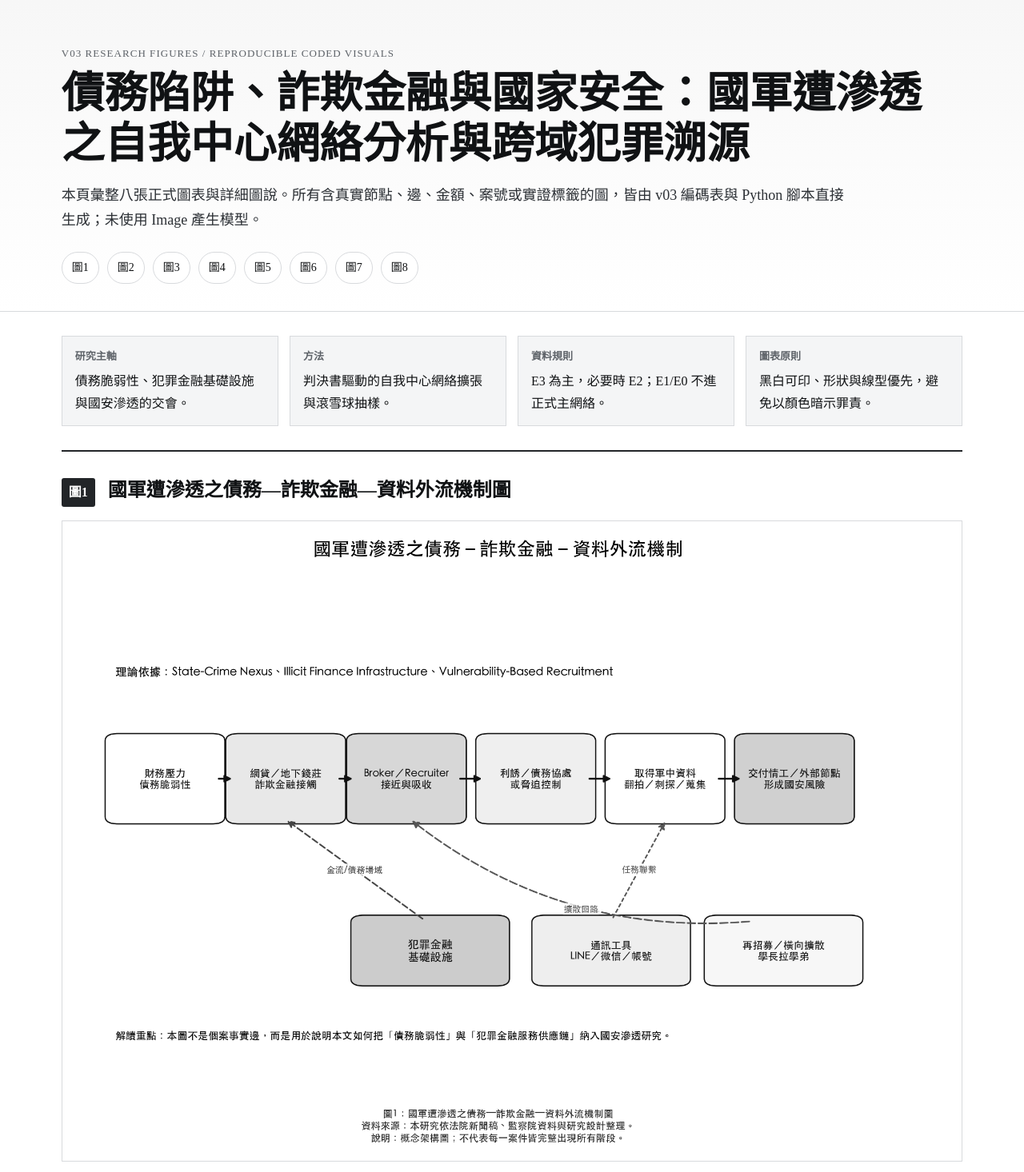
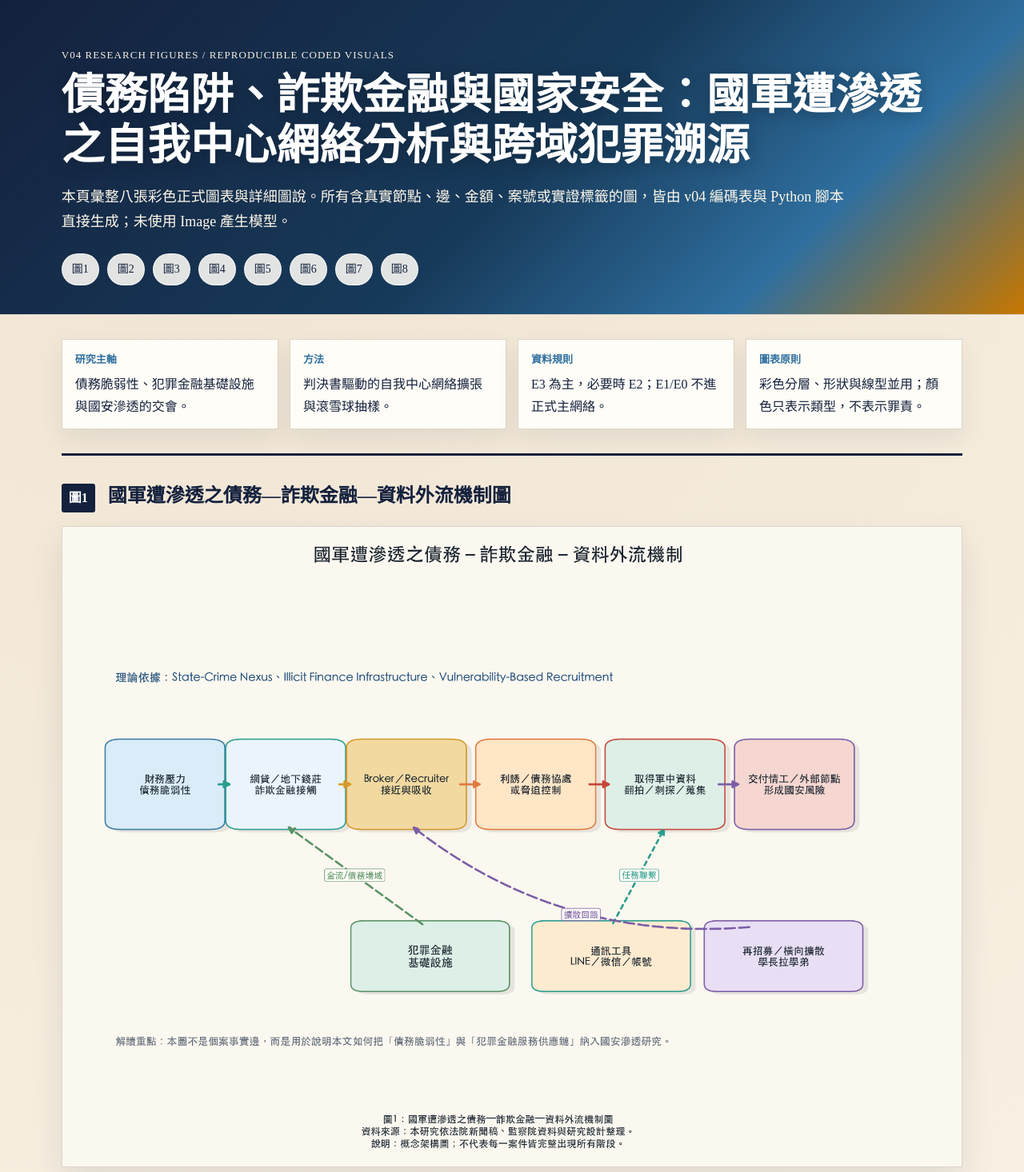
Before and after one commit to craigyu-PHD/debt-fraud-national-security-viz-20260512, a plain HTML site: page index.html in a window 1280 px wide. Shown: the top 1466 px of the page at 80% size. Drawn offline with Linux system fonts and the light colour scheme.

Commit message:
Publish v04 color research figures

```diff
--- a/index.html
+++ b/index.html
@@ -3,29 +3,30 @@
 <head>
   <meta charset="utf-8">
   <meta name="viewport" content="width=device-width, initial-scale=1">
-  <title>債務陷阱、詐欺金融與國家安全｜v03 圖表與圖說</title>
+  <title>債務陷阱、詐欺金融與國家安全｜v04 圖表與圖說</title>
   <style>
     :root {
-      --ink:#101214; --muted:#5d6268; --line:#d8dadd; --paper:#ffffff;
-      --soft:#f4f5f6; --panel:#fafafa; --dark:#222528;
+      --ink:#14213d; --muted:#5d6268; --line:#ded5c7; --paper:#fffaf0;
+      --soft:#f6efe2; --panel:#fffdf7; --dark:#14213d;
+      --blue:#2f6f9f; --green:#2c7a5a; --amber:#c77700; --red:#b13b3b; --purple:#6e578c;
     }
     * { box-sizing:border-box; }
-    body { margin:0; background:var(--paper); color:var(--ink); font-family:"PingFang TC","STHeiti",serif; line-height:1.72; }
-    header { padding:56px 6vw 34px; border-bottom:1px solid var(--line); background:linear-gradient(180deg,#f7f7f7,#fff); }
-    .kicker { font-size:13px; letter-spacing:.08em; color:var(--muted); text-transform:uppercase; }
-    h1 { font-size:clamp(30px,4.2vw,54px); line-height:1.16; margin:8px 0 14px; max-width:1100px; }
-    .lead { max-width:980px; font-size:18px; color:#2c3035; }
+    body { margin:0; background:radial-gradient(circle at 20% 0%, #f0e4d2 0, #fffaf0 34%, #fffdf7 100%); color:var(--ink); font-family:"PingFang TC","STHeiti",serif; line-height:1.72; }
+    header { padding:58px 6vw 36px; border-bottom:1px solid var(--line); background:linear-gradient(135deg,#14213d 0%,#173a5a 52%,#2f6f9f 78%,#c77700 100%); color:#fff; }
+    .kicker { font-size:13px; letter-spacing:.08em; color:#f6efe2; text-transform:uppercase; }
+    h1 { font-size:clamp(30px,4.2vw,54px); line-height:1.16; margin:8px 0 14px; max-width:1120px; text-shadow:0 3px 20px rgba(0,0,0,.28); }
+    .lead { max-width:980px; font-size:18px; color:#fff8ea; }
     nav { display:flex; flex-wrap:wrap; gap:10px; margin-top:24px; }
-    nav a { color:var(--ink); text-decoration:none; border:1px solid var(--line); padding:7px 12px; border-radius:999px; background:#fff; font-size:14px; }
+    nav a { color:#14213d; text-decoration:none; border:1px solid rgba(255,255,255,.72); padding:7px 12px; border-radius:999px; background:rgba(255,253,247,.88); font-size:14px; }
     main { padding:30px 6vw 70px; }
     .meta { display:grid; grid-template-columns:repeat(4,minmax(0,1fr)); gap:14px; margin-bottom:30px; }
-    .meta div { border:1px solid var(--line); background:var(--soft); padding:14px 16px; min-height:92px; }
-    .meta strong { display:block; font-size:13px; color:var(--muted); margin-bottom:6px; }
-    .figure-card { border-top:2px solid var(--dark); padding:28px 0 44px; }
+    .meta div { border:1px solid var(--line); background:var(--panel); padding:14px 16px; min-height:92px; box-shadow:0 12px 28px rgba(20,33,61,.08); }
+    .meta strong { display:block; font-size:13px; color:var(--blue); margin-bottom:6px; }
+    .figure-card { border-top:3px solid var(--dark); padding:30px 0 48px; }
     .figure-head { display:flex; align-items:baseline; gap:16px; margin-bottom:16px; }
     .figure-head span { font-weight:700; color:#fff; background:var(--dark); padding:4px 9px; border-radius:3px; }
     h2 { font-size:24px; margin:0; }
-    img { width:100%; display:block; border:1px solid var(--line); background:#fff; }
+    img { width:100%; display:block; border:1px solid var(--line); background:#fffdf7; box-shadow:0 18px 38px rgba(20,33,61,.10); }
     .caption { margin-top:16px; columns:2; column-gap:34px; font-size:15px; color:#262a2f; }
     .caption p { break-inside:avoid; margin:0 0 10px; }
     footer { border-top:1px solid var(--line); padding:28px 6vw; color:var(--muted); font-size:14px; }
@@ -35,9 +36,9 @@
 </head>
 <body>
   <header>
-    <div class="kicker">v03 research figures / reproducible coded visuals</div>
+    <div class="kicker">v04 research figures / reproducible coded visuals</div>
     <h1>債務陷阱、詐欺金融與國家安全：國軍遭滲透之自我中心網絡分析與跨域犯罪溯源</h1>
-    <p class="lead">本頁彙整八張正式圖表與詳細圖說。所有含真實節點、邊、金額、案號或實證標籤的圖，皆由 v03 編碼表與 Python 腳本直接生成；未使用 Image 產生模型。</p>
+    <p class="lead">本頁彙整八張彩色正式圖表與詳細圖說。所有含真實節點、邊、金額、案號或實證標籤的圖，皆由 v04 編碼表與 Python 腳本直接生成；未使用 Image 產生模型。</p>
     <nav><a href="#圖1">圖1</a><a href="#圖2">圖2</a><a href="#圖3">圖3</a><a href="#圖4">圖4</a><a href="#圖5">圖5</a><a href="#圖6">圖6</a><a href="#圖7">圖7</a><a href="#圖8">圖8</a></nav>
   </header>
   <main>
@@ -45,7 +46,7 @@
       <div><strong>研究主軸</strong>債務脆弱性、犯罪金融基礎設施與國安滲透的交會。</div>
       <div><strong>方法</strong>判決書驅動的自我中心網絡擴張與滾雪球抽樣。</div>
       <div><strong>資料規則</strong>E3 為主，必要時 E2；E1/E0 不進正式主網絡。</div>
-      <div><strong>圖表原則</strong>黑白可印、形狀與線型優先，避免以顏色暗示罪責。</div>
+      <div><strong>圖表原則</strong>彩色分層、形狀與線型並用；顏色只表示類型，不表示罪責。</div>
     </section>
 
         <section class="figure-card" id="圖1">
@@ -53,7 +54,7 @@
             <span>圖1</span>
             <h2>國軍遭滲透之債務—詐欺金融—資料外流機制圖</h2>
           </div>
-          <img src="fig01_mechanism_v03.png" alt="國軍遭滲透之債務—詐欺金融—資料外流機制圖">
+          <img src="fig01_mechanism_v04.png" alt="國軍遭滲透之債務—詐欺金融—資料外流機制圖">
           <div class="caption">
             <p><b>本文主題：</b>本文主題是敵對勢力如何在國安滲透中借用犯罪金融基礎設施，並使債務脆弱性成為吸收與控制軍人的中介機制。</p>
             <p><b>圖表目的：</b>以理論架構整合 RQ1 滲透入口與 RQ2 犯罪金融基礎設施問題。</p>
@@ -69,7 +70,7 @@
             <span>圖2</span>
             <h2>裁判書、官方資料與媒體資料之證據分級流程圖</h2>
           </div>
-          <img src="fig02_evidence_flow_v03.png" alt="裁判書、官方資料與媒體資料之證據分級流程圖">
+          <img src="fig02_evidence_flow_v04.png" alt="裁判書、官方資料與媒體資料之證據分級流程圖">
           <div class="caption">
             <p><b>本文主題：</b>本文主題要求把國安滲透與犯罪金融連結建立在可追溯資料上。</p>
             <p><b>圖表目的：</b>說明 E3-E0 的納入與排除規則，防止媒體線索直接變成犯罪關係邊。</p>
@@ -85,7 +86,7 @@
             <span>圖3</span>
             <h2>由指標人物到跨域犯罪基礎設施之滾雪球抽樣流程圖</h2>
           </div>
-          <img src="fig03_snowball_sampling_v03.png" alt="由指標人物到跨域犯罪基礎設施之滾雪球抽樣流程圖">
+          <img src="fig03_snowball_sampling_v04.png" alt="由指標人物到跨域犯罪基礎設施之滾雪球抽樣流程圖">
           <div class="caption">
             <p><b>本文主題：</b>本文不是全網掃描，而是從指標判決與官方資料出發的自我中心網絡擴張。</p>
             <p><b>圖表目的：</b>說明從 seed 人物到人、物、工具、跨域案件的逐層擴張邏輯。</p>
@@ -101,7 +102,7 @@
             <span>圖4</span>
             <h2>國軍滲透案件之多模節點與關係編碼架構</h2>
           </div>
-          <img src="fig04_multimodal_schema_v03.png" alt="國軍滲透案件之多模節點與關係編碼架構">
+          <img src="fig04_multimodal_schema_v04.png" alt="國軍滲透案件之多模節點與關係編碼架構">
           <div class="caption">
             <p><b>本文主題：</b>本文把國安滲透視為人物、組織、金融工具、通訊工具與地點共同構成的多模網絡。</p>
             <p><b>圖表目的：</b>建立節點類型與邊類型，讓後續圖表不把所有關係混成單一人物線。</p>
@@ -117,12 +118,12 @@
             <span>圖5</span>
             <h2>高階軍官、基層士官兵與外圍組織之滲透類型比較</h2>
           </div>
-          <img src="fig05_typology_matrix_v03.png" alt="高階軍官、基層士官兵與外圍組織之滲透類型比較">
+          <img src="fig05_typology_matrix_v04.png" alt="高階軍官、基層士官兵與外圍組織之滲透類型比較">
           <div class="caption">
             <p><b>本文主題：</b>本文比較不同階層與場域中的滲透機制差異。</p>
             <p><b>圖表目的：</b>回答 RQ4：高階軍官與基層士官兵遭滲透的機制是否不同。</p>
             <p><b>問題意識：</b>若只以共諜案件統稱全部案例，會忽略高階收買、基層擴散、債務網貸與外圍金融支援的差異。</p>
-            <p><b>繪圖理由與理論依據：</b>依 qualitative typology 與 process comparison；矩陣適合黑白列印並讓差異可比。</p>
+            <p><b>繪圖理由與理論依據：</b>依 qualitative typology 與 process comparison；彩色矩陣凸顯類型差異，並保留表格結構讓差異可比。</p>
             <p><b>閱讀方式：</b>橫向比較入口、誘因、控制方式、金流與風險；張銘哲與屈宏義只在目前資料等級允許範圍內註記。</p>
             <p><b>推論限制：</b>類型是分析工具，不表示所有案件只能歸入單一類型。</p>
           </div>
@@ -133,7 +134,7 @@
             <span>圖6</span>
             <h2>國軍滲透案件之招募、金流與資料交付三重流向圖</h2>
           </div>
-          <img src="fig06_triple_flow_v03.png" alt="國軍滲透案件之招募、金流與資料交付三重流向圖">
+          <img src="fig06_triple_flow_v04.png" alt="國軍滲透案件之招募、金流與資料交付三重流向圖">
           <div class="caption">
             <p><b>本文主題：</b>本文核心實證關注招募流、金流與資料流如何連接國軍節點、外部情工與犯罪金融基礎設施。</p>
             <p><b>圖表目的：</b>回答 RQ2、RQ3 與 H1/H4，辨識跨域中介與服務節點。</p>
@@ -149,7 +150,7 @@
             <span>圖7</span>
             <h2>軍事滲透網絡中跨域中介者之橋接中心性</h2>
           </div>
-          <img src="fig07_brokerage_centrality_v03.png" alt="軍事滲透網絡中跨域中介者之橋接中心性">
+          <img src="fig07_brokerage_centrality_v04.png" alt="軍事滲透網絡中跨域中介者之橋接中心性">
           <div class="caption">
             <p><b>本文主題：</b>本文關注誰連接軍人、敵對情工、犯罪金融與制度節點。</p>
             <p><b>圖表目的：</b>檢驗 H4：中介者可能呈現較高 betweenness centrality 或 brokerage role。</p>
@@ -165,7 +166,7 @@
             <span>圖8</span>
             <h2>國軍滲透案件之接觸、付款、資料交付與判決時間序列</h2>
           </div>
-          <img src="fig08_event_timeline_v03.png" alt="國軍滲透案件之接觸、付款、資料交付與判決時間序列">
+          <img src="fig08_event_timeline_v04.png" alt="國軍滲透案件之接觸、付款、資料交付與判決時間序列">
           <div class="caption">
             <p><b>本文主題：</b>本文要判斷不同案件中債務、接觸、付款、資料交付與司法揭露的先後關係。</p>
             <p><b>圖表目的：</b>支援 process tracing，避免把同時出現在判決中的事實誤解為同時發生。</p>
@@ -178,7 +179,7 @@
 
   </main>
   <footer>
-    Published package: v03_debt_fraud_national_security. 圖題置於圖下方，資料來源與說明置於圖下方；表題與矩陣圖依研究包文字另行引用。
+    Published package: v04_debt_fraud_national_security. 圖題置於圖下方，資料來源與說明置於圖下方；表題與矩陣圖依研究包文字另行引用。
   </footer>
 </body>
 </html>
```
Also changed, not shown: fig01_mechanism_v03.png (deleted), fig01_mechanism_v04.png (added), fig02_evidence_flow_v03.png (deleted), fig02_evidence_flow_v04.png (added), fig03_snowball_sampling_v03.png (deleted), fig03_snowball_sampling_v04.png (added), fig04_multimodal_schema_v03.png (deleted), fig04_multimodal_schema_v04.png (added), fig05_typology_matrix_v03.png (deleted), fig05_typology_matrix_v04.png (added), fig06_triple_flow_v03.png (deleted), fig06_triple_flow_v04.png (added), fig07_brokerage_centrality_v03.png (deleted), fig08_event_timeline_v03.png (deleted), 5 other files.
